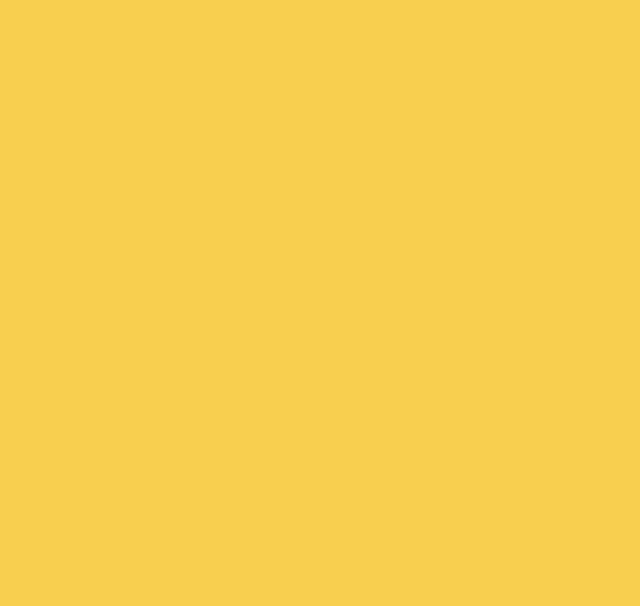
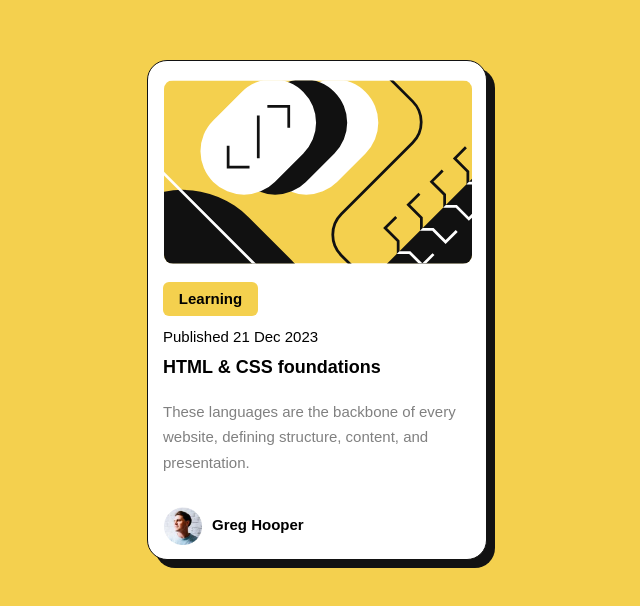
Before and after one commit to ruth-chirwa/Blog-card, a plain HTML site: page index.html in a window 1280 px wide. Shown: the whole page, without its empty margins (323-963 px from the left). Drawn offline with Linux system fonts and the light colour scheme; a web font is replaced by a local one.

Commit message:
added an image tag

```diff
--- a/index.html
+++ b/index.html
@@ -3,12 +3,28 @@
 <head>
     <meta charset="UTF-8">
     <meta name="viewport" content="width=device-width, initial-scale=1.0">
-    <title>Document</title>
+    <title>Blog Card</title>
     <link rel="stylesheet" href="style.css">
+    <link rel="icon" href="images/favicon-32x32.png" type="image/png">
+    <link href="https://fonts.google.com/specimen/Figtree" rel="stylesheet">
 </head>
 <body>
     <main>
-        <div class="card"></div>
+        <div id="card" >
+            <img
+            src="images/illustration-article.svg"
+            alt="This is an illustration image">
+            <p class="card-btn">Learning</p>
+            <p class="card-date">Published 21 Dec 2023</p>
+            <p class="card-title">HTML & CSS foundations</p>
+            <p class="card-details">These languages are the backbone of every website,
+                 defining structure, content, and presentation.</p>
+
+                <img class="card-pic"
+                src="images/image-avatar.webp" alt="The image avatar of the author">
+                <p class="card-author">Greg Hooper</p>
+
+        </div>
     </main>
 </body>
 </html>
```
